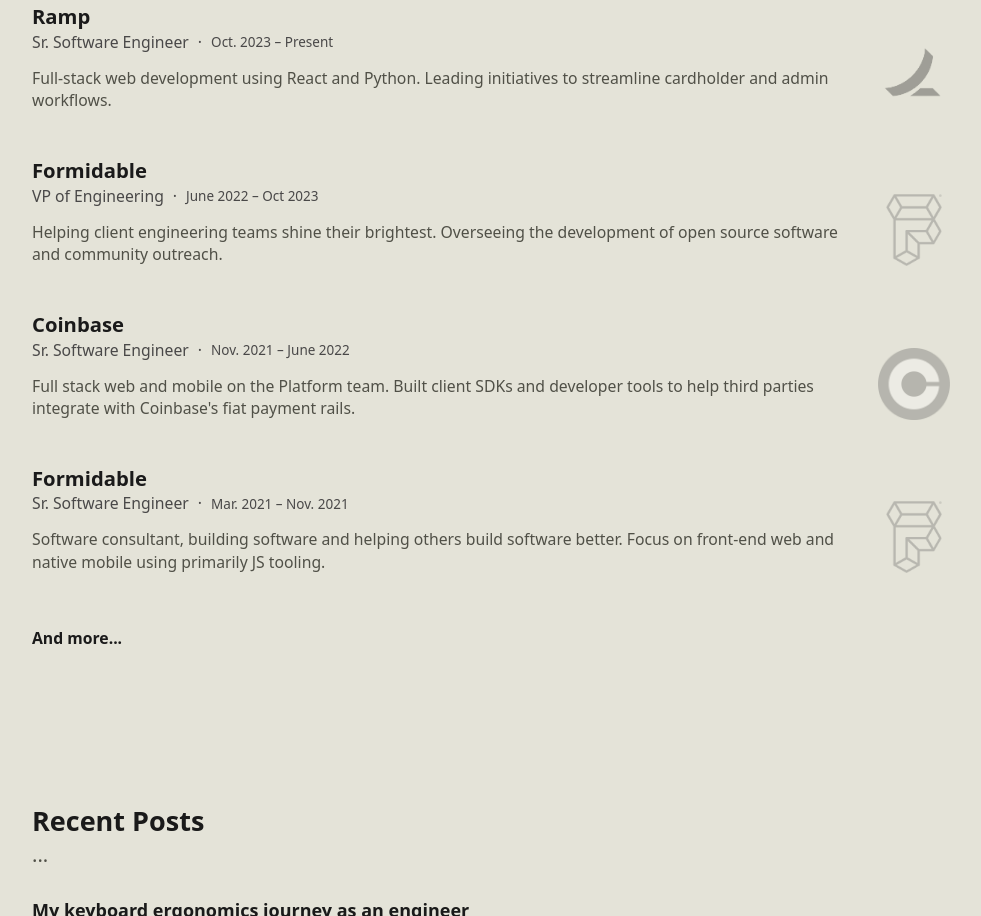
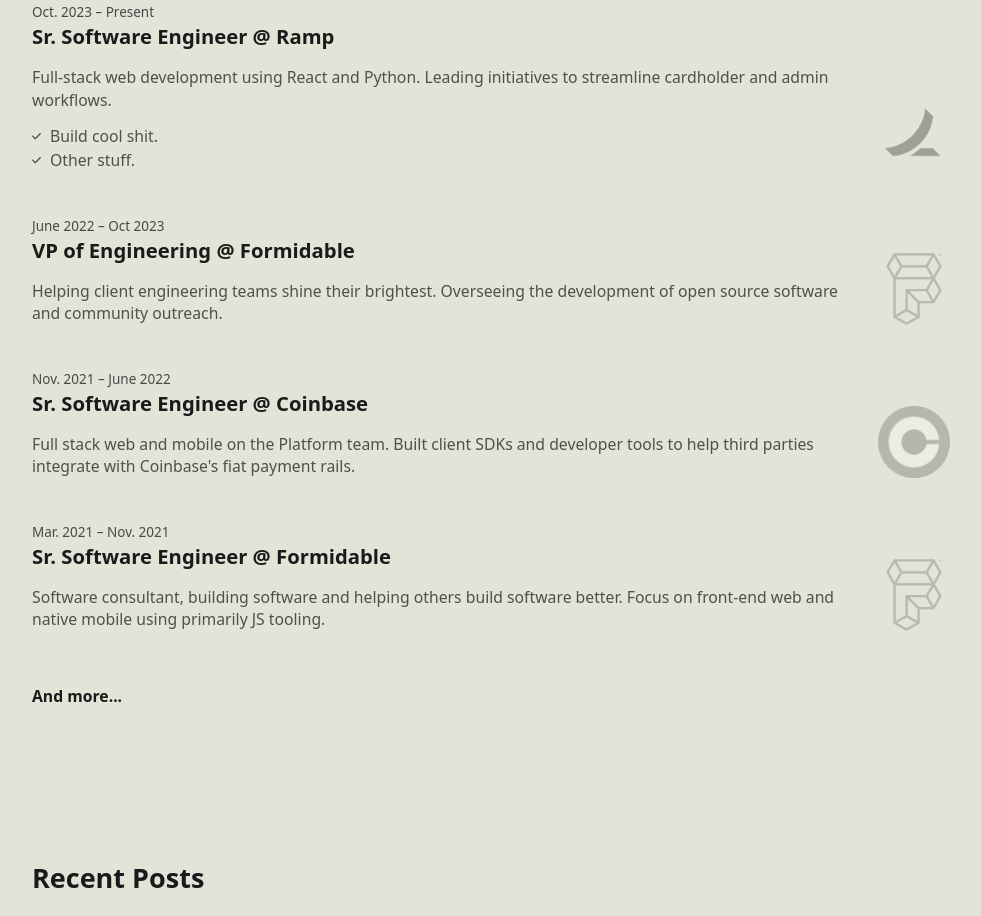
Before and after one commit to gksander/gksander.com, an Astro site: page / in a window 1280 px wide. Shown: the part 896-1812 px from the top of the page, without its empty margins (149-1130 px from the left). Built offline with nearby package versions, Linux system fonts and the light colour scheme; Astro itself is replaced by a stand-in of ours.

Commit message:
Animate some shit

```diff
--- /dev/null
+++ b/src/components/FaCheck.tsx
@@ -0,0 +1,13 @@
+export function FaCheck({ className }: { className?: string }) {
+  return (
+    <svg
+      xmlns="http://www.w3.org/2000/svg"
+      viewBox="0 0 448 512"
+      fill="currentColor"
+      className={className}
+    >
+      {/* <!--!Font Awesome Free 6.5.2 by @fontawesome - https://fontawesome.com License - https://fontawesome.com/license/free Copyright 2024 Fonticons, Inc.--> */}
+      <path d="M438.6 105.4c12.5 12.5 12.5 32.8 0 45.3l-256 256c-12.5 12.5-32.8 12.5-45.3 0l-128-128c-12.5-12.5-12.5-32.8 0-45.3s32.8-12.5 45.3 0L160 338.7 393.4 105.4c12.5-12.5 32.8-12.5 45.3 0z" />
+    </svg>
+  );
+}
--- a/src/components/homepage/Background.astro
+++ b/src/components/homepage/Background.astro
@@ -23,6 +23,7 @@
         description: `Full-stack web development using React and Python. Leading initiatives to streamline cardholder and admin workflows.`,
         time: "Oct. 2023 &ndash; Present",
         logo: RampIcon,
+        accomplishments: ["Build cool shit.", "Other stuff."],
       },
       {
         title: "VP of Engineering",
@@ -94,6 +95,7 @@
   description: string;
   time: string;
   logo?: OptimizedImageDetails;
+  accomplishments?: string[];
 };
 ---
 
--- a/src/components/homepage/ExpandableBackground.tsx
+++ b/src/components/homepage/ExpandableBackground.tsx
@@ -1,5 +1,7 @@
+import { FaCheck } from "@components/FaCheck";
 import { OptimizedImage } from "@components/OptimizedImage";
 import { clsx } from "clsx";
+import { AnimatePresence, motion } from "framer-motion";
 import { useState } from "react";
 import type { OptimizedImageDetails } from "src/utils/getOptimizedImageSrc";
 
@@ -10,6 +12,7 @@
     description: string;
     time: string;
     logo?: OptimizedImageDetails;
+    accomplishments?: string[];
   }[];
 };
 
@@ -17,56 +20,76 @@
   const [expanded, setExpanded] = useState(false);
 
   const visibleItems = expanded ? items : items.slice(0, MAX_ITEMS_SHOWN);
+  const restItems = items.slice(MAX_ITEMS_SHOWN);
 
   return (
     <div className="flex flex-col gap-10">
-      {visibleItems.map((item, index) => (
+      <AnimatePresence initial={false} mode="popLayout">
+        {visibleItems.map((item, idx) => (
           <ExperienceItemCard
             key={item.time}
             item={item}
-          isPrimary={index === 0}
+            overflowIdx={Math.max(idx - MAX_ITEMS_SHOWN + 1, 0)}
           />
         ))}
-      {!expanded && (
-        <div>
+
+        {!expanded ? (
+          <motion.div initial={{ opacity: 1 }} exit={{ opacity: 0 }}>
             <button
               onClick={() => setExpanded(true)}
               className="rounded p-2 -ml-2 text-sm font-bold"
             >
               And more...
             </button>
-        </div>
-      )}
+          </motion.div>
+        ) : null}
+      </AnimatePresence>
     </div>
   );
 }
 
 function ExperienceItemCard({
-  isPrimary,
   item,
+  overflowIdx = 0,
 }: {
   item: Props["items"][number];
-  isPrimary?: boolean;
+  overflowIdx?: number;
 }) {
   return (
-    <div className="flex gap-x-4 items-end">
+    <motion.div
+      layout
+      className="flex gap-x-4 items-end"
+      initial={{ opacity: 0, y: 5 }}
+      animate={{
+        opacity: 1,
+        y: 0,
+        transition: { delay: overflowIdx * 0.15, duration: 0.3 },
+      }}
+    >
+      <div className={clsx("flex flex-col gap-y-3 flex-1")}>
+        <div>
           <div
-        className={clsx(
-          "flex flex-col gap-y-3 flex-1",
-          isPrimary ? "bg-opacity-90" : "bg-opacity-25",
-        )}
-      >
-        <div>
-          <div className="text-lg font-bold leading-snug">{item.company}</div>
-          <div className="text-black-light text-sm flex gap-x-2 items-center">
-            {item.title} <span>&middot;</span>
-            <span
-              className="text-xs"
             dangerouslySetInnerHTML={{ __html: item.time }}
+            className="text-xs text-black-light font-medium"
           />
+          <div className="text-lg font-bold">
+            {item.title} @ {item.company}
           </div>
         </div>
         <div className="text-subtle-copy text-sm">{item.description}</div>
+        {item.accomplishments && (
+          <ul className="text-sm text-subtle-copy flex flex-col gap-y-0.5">
+            {item.accomplishments.map((accomplishment) => (
+              <li
+                key={accomplishment}
+                className="text-subtle-copy flex gap-x-2 items-center"
+              >
+                <FaCheck className="w-2" />
+                {accomplishment}
+              </li>
+            ))}
+          </ul>
+        )}
       </div>
 
       {item.logo && (
@@ -76,7 +99,7 @@
           className="block w-16 h-16 object-contain aspect-square flex-shrink-0 opacity-30 grayscale"
         />
       )}
-    </div>
+    </motion.div>
   );
 }
 
```
Lines whose indentation alone changed are shown as unchanged.
